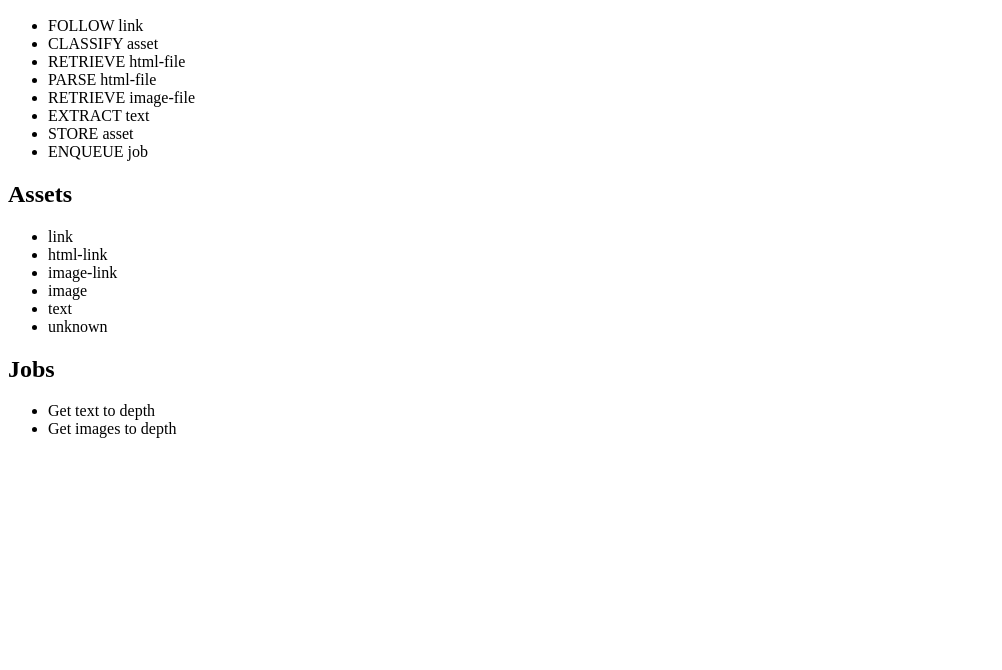
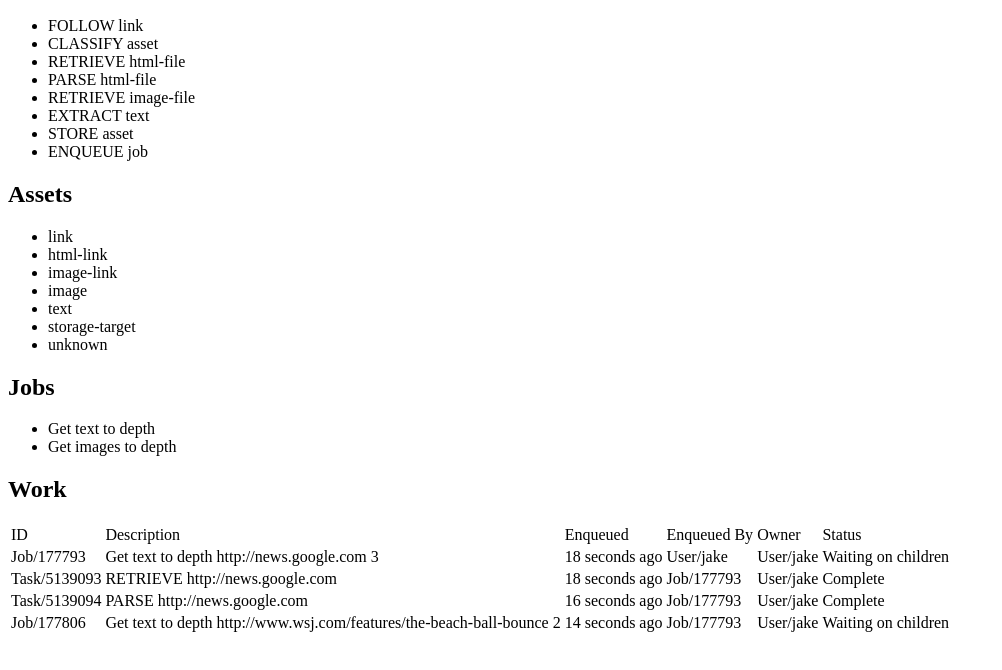
Before and after one commit to jake-bladt/ogoun, a plain HTML site: page site-mockup/index.html in a window 1280 px wide. Shown: the part 110-780 px from the top of the page, without its empty margins (0-1002 px from the left). Drawn offline with Linux system fonts and the light colour scheme.

Commit message:
+worktable

```diff
--- a/site-mockup/index.html
+++ b/site-mockup/index.html
@@ -26,6 +26,7 @@
                 <li>image-link</li>
                 <li>image</li>
                 <li>text</li>
+                <li>storage-target</li>
                 <li>unknown</li>
             </ul>
         </div>
@@ -36,5 +37,54 @@
                 <li>Get images to depth</li>
             </ul>
         </div>
+
+        <h2>Work</h2>
+        <table>
+            <thead>
+                <tr>
+                    <td>ID</td>
+                    <td>Description</td>
+                    <td>Enqueued</td>
+                    <td>Enqueued By</td>
+                    <td>Owner</td>
+                    <td>Status</td>
+                </tr>
+            </thead>
+            <tbody>
+                <tr>
+                    <td>Job/177793</td>
+                    <td>Get text to depth http://news.google.com 3</td>
+                    <td>18 seconds ago</td>
+                    <td>User/jake</td>
+                    <td>User/jake</td>
+                    <td>Waiting on children</td>
+                </tr>
+                <tr>
+                    <td>Task/5139093</td>
+                    <td>RETRIEVE http://news.google.com</td>
+                    <td>18 seconds ago</td>
+                    <td>Job/177793</td>
+                    <td>User/jake</td>
+                    <td>Complete</td>
+                </tr>
+                <tr>
+                    <td>Task/5139094</td>
+                    <td>PARSE http://news.google.com</td>
+                    <td>16 seconds ago</td>
+                    <td>Job/177793</td>
+                    <td>User/jake</td>
+                    <td>Complete</td>
+                </tr>
+                <tr>
+                    <td>Job/177806</td>
+                    <td>Get text to depth http://www.wsj.com/features/the-beach-ball-bounce 2</td>
+                    <td>14 seconds ago</td>
+                    <td>Job/177793</td>
+                    <td>User/jake</td>
+                    <td>Waiting on children</td>
+                </tr>
+            </tbody>
+        </table>
+
     </body>
 </html>
```
